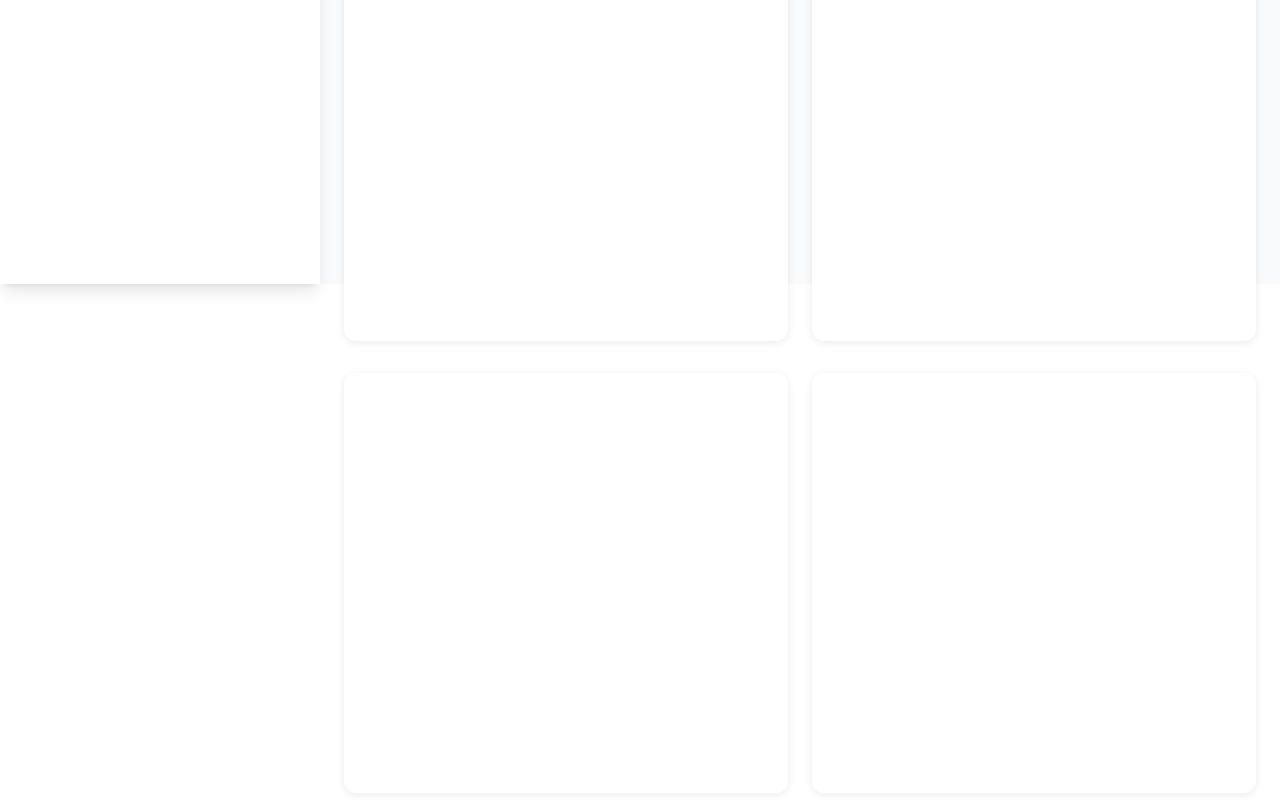
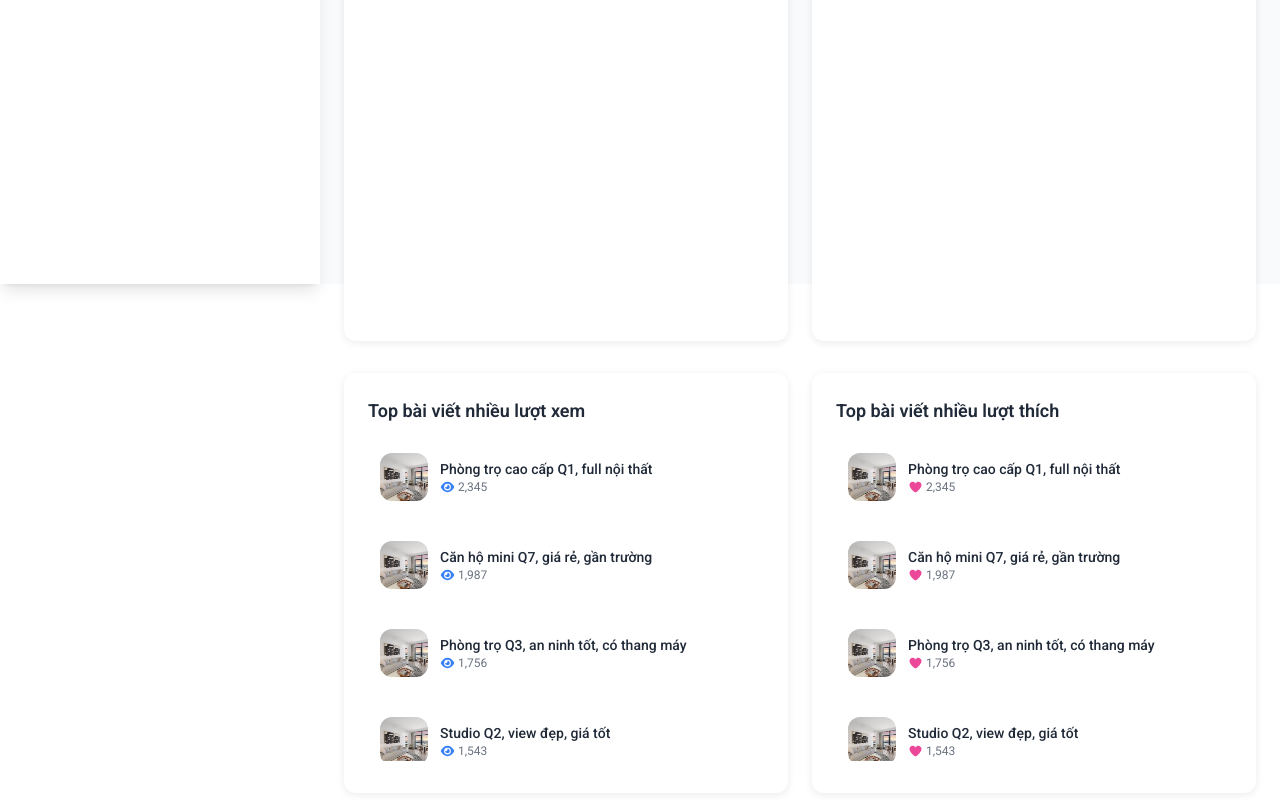
Before and after one commit to mQhuy193/dashboard-ui, a React (Vite) app: page / in a window 1280 px wide. Shown: the part 516-1316 px from the top of the page. Built offline with nearby package versions, Linux system fonts and the light colour scheme.

Commit message:
them phan ranking

```diff
--- a/src/assets/images/index.jsx
+++ b/src/assets/images/index.jsx
@@ -1,7 +1,9 @@
 import avatar from './avatar.jpg';
+import house from './house.jpeg';
 
 const images = {
     avatar,
+    house,
 };
 
 export default images;
--- a/src/components/Chart/Chart.module.scss
+++ b/src/components/Chart/Chart.module.scss
@@ -94,7 +94,7 @@
 }
 
 .select {
-    padding: 8px 16px;
+    padding: 8px;
     border: 2px solid #3b82f6;
     border-radius: 8px;
     background: white;
@@ -104,7 +104,7 @@
     cursor: pointer;
     transition: all 0.2s;
     white-space: nowrap;
-    height: 40px; // Fixed height
+    height: 34px; // Fixed height
 
     &:hover {
         background: #eff6ff;
--- a/src/components/Layout/SideBar/SideBar.module.scss
+++ b/src/components/Layout/SideBar/SideBar.module.scss
@@ -161,18 +161,12 @@
 }
 
 //button
-.btn-container {
-    display: flex;
-    flex-direction: column;
-    margin-top: 12px;
-}
-
-.btn {
+.change-info-btn {
     display: flex;
     align-items: center;
     justify-content: center;
     width: 100%;
     margin-left: 0 !important;
-    margin-bottom: 8px;
+    margin-bottom: 12px;
     color: var(--white);
 }
--- a/src/components/Layout/SideBar/index.jsx
+++ b/src/components/Layout/SideBar/index.jsx
@@ -99,6 +99,9 @@ function SideBar() {
                 </div>
 
                 <div className={cx('profile-info', { visible: visibleInfo })}>
+                    <Button leftIcon={changeInfoBtn.leftIcon} size="large" primary className={cx('change-info-btn')}>
+                        {changeInfoBtn.title}
+                    </Button>
                     <InfoItem title="Email" value={profile.email} icon={<MailIcon sx={{ fontSize: 20 }} />} />
                     <InfoItem
                         title="Số điện thoại"
@@ -142,10 +145,6 @@ function SideBar() {
                         </Link>
                     ))}
                 </nav>
-
-                <Button leftIcon={changeInfoBtn.leftIcon} size="large" primary className={cx('btn')}>
-                    {changeInfoBtn.title}
-                </Button>
             </div>
         </aside>
     );
--- /dev/null
+++ b/src/components/Ranking/Ranking.module.scss
@@ -0,0 +1,50 @@
+.title {
+    font-size: 1.8rem;
+    font-weight: 600;
+    line-height: 2.8rem;
+    color: rgb(31, 41, 55);
+    margin-bottom: 16px;
+}
+
+.ranking-list {
+    height: 320px;
+    overflow-y: scroll;
+    display: flex;
+    flex-direction: column;
+    gap: 16px;
+}
+
+.item {
+    border-radius: var(--default-border-radius);
+
+    height: 72px;
+    padding: 12px;
+    display: flex;
+    align-items: center;
+
+    &:hover {
+        background-color: rgb(249, 250, 251);
+        cursor: pointer;
+    }
+}
+
+.thumbnail {
+    width: 48px;
+    height: 48px;
+    border-radius: var(--default-border-radius);
+    object-fit: cover;
+    margin-right: 12px;
+}
+
+.item-title {
+    font-size: 1.4rem;
+    font-weight: 500;
+    line-height: 2rem;
+    color: var(--text-color);
+}
+
+.value {
+    font-size: 1.2rem;
+    line-height: 1.6rem;
+    color: rgb(107, 114, 128);
+}
--- /dev/null
+++ b/src/components/Ranking/index.jsx
@@ -0,0 +1,33 @@
+import classNames from 'classnames/bind';
+import styles from './Ranking.module.scss';
+import useNumberFormat from '@/hooks/useNumberFormat';
+
+const cx = classNames.bind(styles);
+
+function Ranking({ title, data, icon, iconColor }) {
+    const formatNumber = useNumberFormat('en-US');
+
+    return (
+        <>
+            <h4 className={cx('title')}>{title}</h4>
+            <div className={cx('ranking-list')}>
+                {data.map((item, index) => (
+                    <div key={index} className={cx('item')}>
+                        <img src={item.thumbnail} alt={item.title} className={cx('thumbnail')} />
+                        <div className={cx('info')}>
+                            <p className={cx('item-title')}>{item.title}</p>
+                            <p className={cx('value')}>
+                                <span className={cx('icon')} style={{ color: iconColor }}>
+                                    {icon}
+                                </span>{' '}
+                                {formatNumber(item.value)}
+                            </p>
+                        </div>
+                    </div>
+                ))}
+            </div>
+        </>
+    );
+}
+
+export default Ranking;
--- a/src/components/pages/Dashboard/index.jsx
+++ b/src/components/pages/Dashboard/index.jsx
@@ -8,6 +8,8 @@ import StatCard from '@/components/StatCard';
 import { dataByMonth, dataByYear } from './data';
 import { lineChartConfig, barChartConfig, monthFilterMap, quarterMap } from './chartConfigs';
 import { LineChart, BarChart } from '@/components/Chart';
+import Ranking from '@/components/Ranking';
+import images from '@/assets/images';
 
 const cx = classNames.bind(styles);
 
@@ -47,26 +49,32 @@ const rankingItems = [
         title: 'Top bài viết nhiều lượt xem',
         unit: 'lượt xem',
         icon: <FontAwesomeIcon icon={faEye} />,
+        iconColor: '#3b82f6',
         data: [
             {
                 title: 'Phòng trọ cao cấp Q1, full nội thất',
                 value: 2345,
+                thumbnail: images.house,
             },
             {
                 title: 'Căn hộ mini Q7, giá rẻ, gần trường',
                 value: 1987,
+                thumbnail: images.house,
             },
             {
                 title: 'Phòng trọ Q3, an ninh tốt, có thang máy',
                 value: 1756,
+                thumbnail: images.house,
             },
             {
                 title: 'Studio Q2, view đẹp, giá tốt',
                 value: 1543,
+                thumbnail: images.house,
             },
             {
                 title: 'Phòng trọ Q10, gần chợ, tiện ích đầy đủ',
                 value: 1432,
+                thumbnail: images.house,
             },
         ],
     },
@@ -74,26 +82,32 @@ const rankingItems = [
         title: 'Top bài viết nhiều lượt thích',
         unit: 'lượt thích',
         icon: <FontAwesomeIcon icon={faHeart} />,
+        iconColor: '#ec4899',
         data: [
             {
                 title: 'Phòng trọ cao cấp Q1, full nội thất',
                 value: 2345,
+                thumbnail: images.house,
             },
             {
                 title: 'Căn hộ mini Q7, giá rẻ, gần trường',
                 value: 1987,
+                thumbnail: images.house,
             },
             {
                 title: 'Phòng trọ Q3, an ninh tốt, có thang máy',
                 value: 1756,
+                thumbnail: images.house,
             },
             {
                 title: 'Studio Q2, view đẹp, giá tốt',
                 value: 1543,
+                thumbnail: images.house,
             },
             {
                 title: 'Phòng trọ Q10, gần chợ, tiện ích đầy đủ',
                 value: 1432,
+                thumbnail: images.house,
             },
         ],
     },
@@ -182,8 +196,11 @@ function Dashboard() {
                 </div>
             </div>
             <div className={cx('content-container')}>
-                <div className={cx('content-box')}></div>
-                <div className={cx('content-box')}></div>
+                {rankingItems.map((item, index) => (
+                    <div key={index} className={cx('content-box')}>
+                        <Ranking title={item.title} data={item.data} icon={item.icon} iconColor={item.iconColor} />
+                    </div>
+                ))}
             </div>
         </div>
     );
```
Also changed, not shown: src/assets/images/house.jpeg (added).
